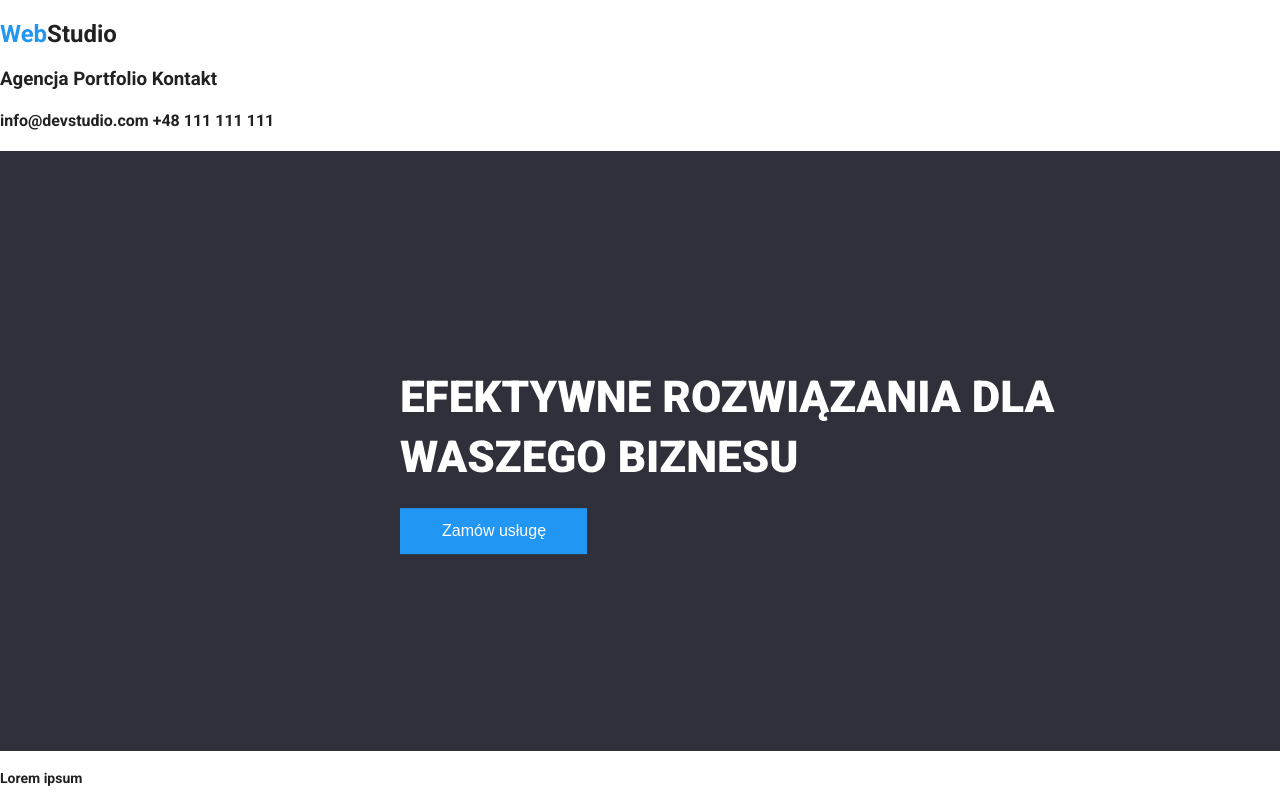
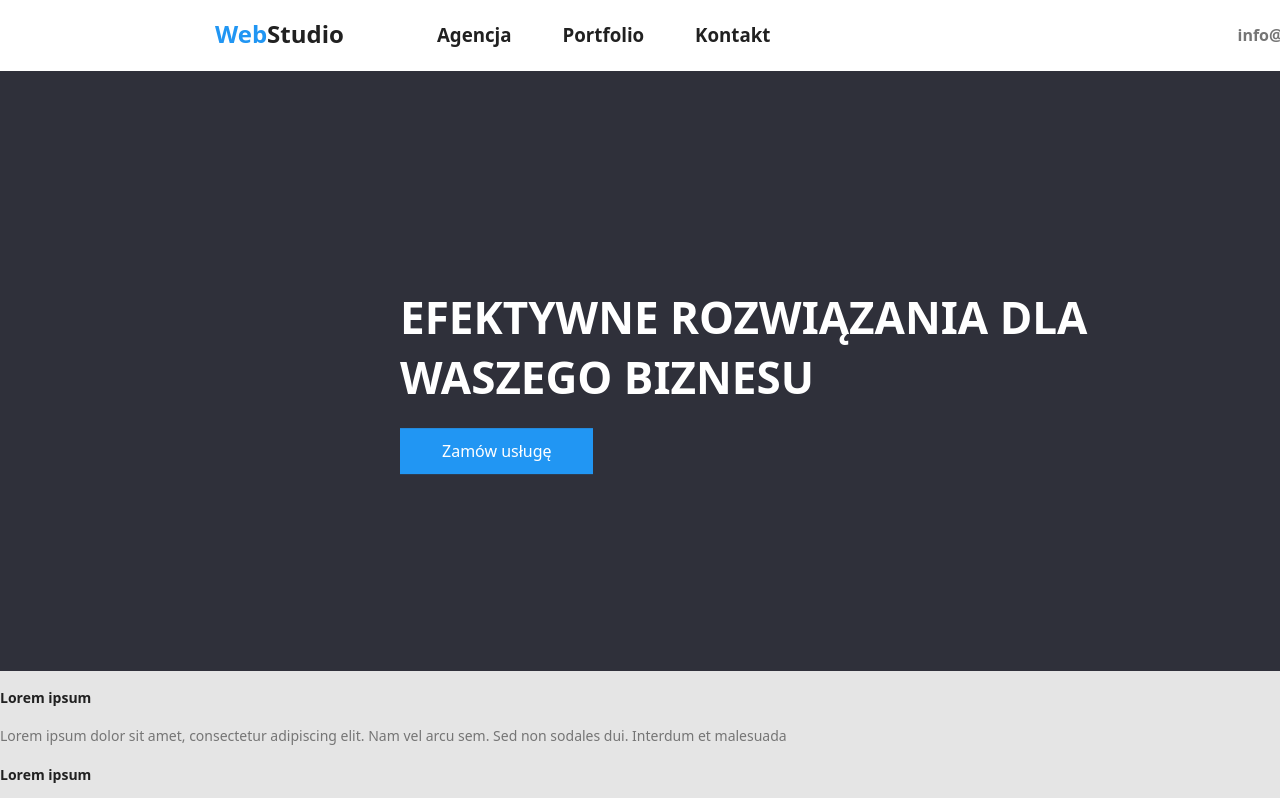
Before and after one commit to Roeee2/goit-markup-hw-03, a plain HTML site: page index.html in a window 1280 px wide. Shown: the top 798 px of the page. Drawn offline with nearby package versions, Linux system fonts and the light colour scheme.

Commit message:
header styling done

```diff
--- a/contact.html
+++ b/contact.html
@@ -10,9 +10,15 @@
     <link
       href="https://fonts.googleapis.com/css2?family=Raleway:wght@700&family=Roboto:wght@400;500;700;900&display=swap"
       rel="stylesheet" />
+    <link
+      rel="stylesheet"
+      href="https://cdnjs.cloudflare.com/ajax/libs/modern-normalize/2.0.0/modern-normalize.css"
+      integrity="sha512-gA2Bvu0/hw4oj0Lp8ZHjK+o3S4BE5m8d/wNVy6ktKLhHKPpWLQwv9ixzuWirWOakoJqlBdePq2NhoCaUOQ5npQ=="
+      crossorigin="anonymous"
+      referrerpolicy="no-referrer" />
   </head>
   <body>
-    <header class="header-background">
+    <header class="header-box">
       <section>
         <a href="https://roeee2.github.io/goit-markup-hw-02/"
           ><h2>
--- a/css/style.css
+++ b/css/style.css
@@ -12,12 +12,19 @@
 body {
   font-family: "Roboto", "Arial", "sans-serif";
   color: #212121;
+  background-color: #e5e5e5;
   justify-content: center;
   margin: 0 auto;
 }
-
-.header-background {
+.container {
+  width: 1600px;
+  margin-inline: auto;
+}
+.header-box {
   background: var(--white);
+  display: flex;
+  align-content: center;
+  margin: 24 0 0 215;
 }
 
 a {
@@ -29,12 +36,42 @@ a:hover,
 a:focus {
   color: var(--web-studio-blue);
 }
+
 .logo {
   color: var(--web-studio-blue);
+  padding-left: 215px;
 }
 .logo-studio {
   color: var(--black);
 }
+.nav-spacing {
+  display: flex;
+  justify-content: space-between;
+  padding: 5px 0;
+}
+.nav-spacing h3 {
+  margin-left: 93px;
+}
+.nav-spacing h3 a {
+  margin-right: 46px;
+}
+.contact-spacing {
+  display: flex;
+  justify-content: space-between;
+  padding: 5px 0;
+  margin-left: 371px;
+}
+.contact-spacing a {
+  margin-left: 50px;
+  color: var(--text-color);
+}
+.contact-spacing:hover,
+.contact-spacing:focus,
+.contact-spacing a:hover,
+.contact-spacing a:focus {
+  color: var(--web-studio-blue);
+}
+
 .solutions {
   color: var(--white);
   background-color: var(--h1-background);
--- a/index.html
+++ b/index.html
@@ -10,18 +10,26 @@
     <link
       href="https://fonts.googleapis.com/css2?family=Raleway:wght@700&family=Roboto:wght@400;500;700;900&display=swap"
       rel="stylesheet" />
+    <link
+      rel="stylesheet"
+      href="https://cdnjs.cloudflare.com/ajax/libs/modern-normalize/2.0.0/modern-normalize.css"
+      integrity="sha512-gA2Bvu0/hw4oj0Lp8ZHjK+o3S4BE5m8d/wNVy6ktKLhHKPpWLQwv9ixzuWirWOakoJqlBdePq2NhoCaUOQ5npQ=="
+      crossorigin="anonymous"
+      referrerpolicy="no-referrer" />
   </head>
   <body>
-    <header class="header-background">
+    <div class="container">
+      <header class="header-box">
         <section>
           <a href="https://roeee2.github.io/goit-markup-hw-02/"
             ><h2>
-            <span class="logo">Web</span><span class="logo-studio"></span>Studio
+              <span class="logo">Web</span
+              ><span class="logo-studio"></span>Studio
             </h2></a
           >
         </section>
         <nav>
-        <section>
+          <section class="nav-spacing">
             <h3>
               <a href="#team">Agencja</a>
               <a href="portfolio.html">Portfolio</a>
@@ -29,7 +37,7 @@
             </h3>
           </section>
         </nav>
-      <section>
+        <section class="contact-spacing">
           <h4>
             <a href="mailto:info@devstudio.com">info@devstudio.com</a>
             <a href="tel:+48111111111">+48 111 111 111</a>
@@ -52,23 +60,23 @@
         <section>
           <h4 class="solutions-example-header">Lorem ipsum</h4>
           <p class="solutions-example">
-          Lorem ipsum dolor sit amet, consectetur adipiscing elit. Nam vel arcu
-          sem. Sed non sodales dui. Interdum et malesuada
+            Lorem ipsum dolor sit amet, consectetur adipiscing elit. Nam vel
+            arcu sem. Sed non sodales dui. Interdum et malesuada
           </p>
           <h4 class="solutions-example-header">Lorem ipsum</h4>
           <p class="solutions-example">
-          Lorem ipsum dolor sit amet, consectetur adipiscing elit. Nam vel arcu
-          sem. Sed non sodales dui. Interdum et malesuada
+            Lorem ipsum dolor sit amet, consectetur adipiscing elit. Nam vel
+            arcu sem. Sed non sodales dui. Interdum et malesuada
           </p>
           <h4 class="solutions-example-header">Lorem ipsum</h4>
           <p class="solutions-example">
-          Lorem ipsum dolor sit amet, consectetur adipiscing elit. Nam vel arcu
-          sem. Sed non sodales dui. Interdum et malesuada
+            Lorem ipsum dolor sit amet, consectetur adipiscing elit. Nam vel
+            arcu sem. Sed non sodales dui. Interdum et malesuada
           </p>
           <h4 class="solutions-example-header">Lorem ipsum</h4>
           <p class="solutions-example">
-          Lorem ipsum dolor sit amet, consectetur adipiscing elit. Nam vel arcu
-          sem. Sed non sodales dui. Interdum et malesuada
+            Lorem ipsum dolor sit amet, consectetur adipiscing elit. Nam vel
+            arcu sem. Sed non sodales dui. Interdum et malesuada
           </p>
         </section>
         <section id="whatwedo">
@@ -166,5 +174,6 @@
           </div>
         </section>
       </footer>
+    </div>
   </body>
 </html>
```
Also changed, not shown: portfolio.html (+7 -1 lines). Lines whose indentation alone changed are shown as unchanged.
